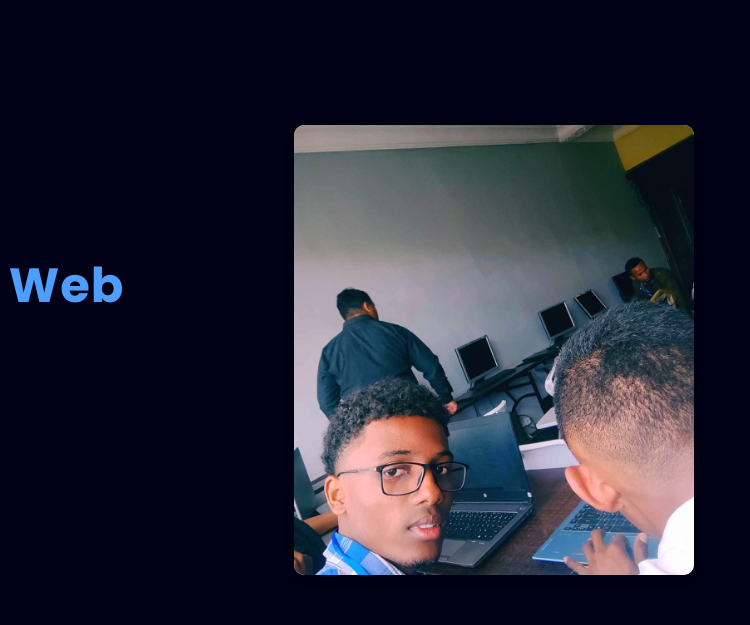
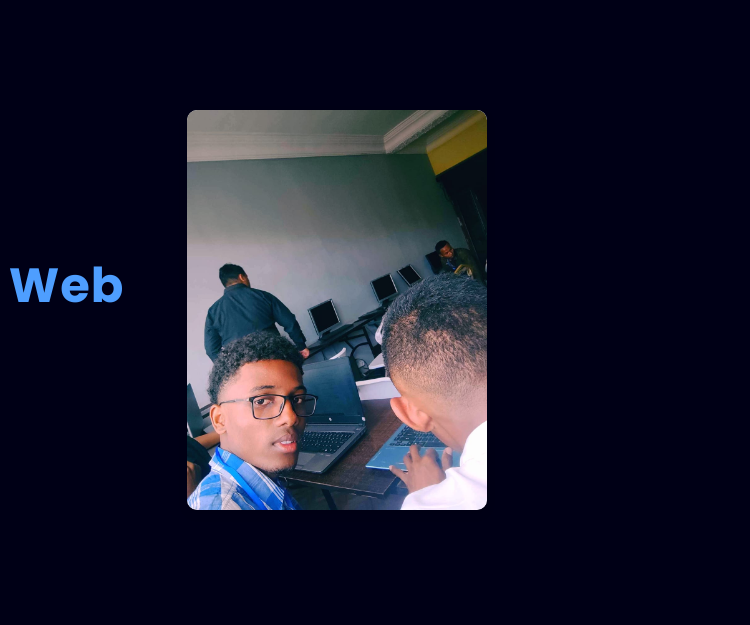
Before and after one commit to Jean-emeraldo/Portfolio, a website: page index.html in a window 1280 px wide. Shown: the part 90-715 px from the top of the page, 530-1280 px from the left. Drawn offline with nearby package versions, Linux system fonts and the light colour scheme.

Commit message:
reparation5.0 du css

```diff
--- a/style.css
+++ b/style.css
@@ -77,40 +77,43 @@ section{
     background-attachment: fixed;
 }
 .main .zao {
-    position: absolute;
-    top: 55%;
-    left: 80%;
-    transform: translate(-50%, -50%);
-    width: 80%;
-    max-width: 400px;
-    height: 450px;
+    position: relative; /* Position relative pour éviter les problèmes de placement */
+    margin: 0 auto; /* Centre horizontalement sur tous les écrans */
+    width: 100%; /* L'image occupe toute la largeur disponible */
+    max-width: 300px; /* Limite la largeur maximale sur les grands écrans */
+    height: auto; /* Ajuste automatiquement la hauteur en fonction de la largeur */
     background-color: #ccc;
-    border-radius: 10px;
-    box-shadow: 0 4px 10px rgba(0, 0, 0, 0.1);
-    overflow: hidden;
+    border-radius: 10px; /* Coins arrondis */
+    box-shadow: 0 4px 10px rgba(0, 0, 0, 0.1); /* Ombre légère */
+    overflow: hidden; /* Cache les débordements */
+    display: flex;
+    justify-content: center;
+    align-items: center;
 }
 
 .zao img {
-    width: 100%;
-    height: 100%;
-    object-fit: cover;
-    border-radius: 10px;
-    transition: transform 0.3s ease-in-out;
+    width: 100%; /* L'image occupe toute la largeur du conteneur */
+    height: auto; /* Maintient les proportions de l'image */
+    object-fit: cover; /* Assure que l'image couvre tout le conteneur */
+    border-radius: 10px; /* Coins arrondis */
+    transition: transform 0.3s ease-in-out; /* Animation fluide au survol */
 }
 
 .zao img:hover {
-    transform: scale(1.05);
+    transform: scale(1.05); /* Zoom léger au survol */
 }
-
 
 @media (max-width: 768px) {
     .main .zao {
-        width: 90%;
-        max-width: 350px;
+        max-width: 250px; /* Réduit la largeur maximale sur les tablettes */
     }
 }
 
-
+@media (max-width: 480px) {
+    .main .zao {
+        max-width: 200px; /* Réduit encore plus la largeur maximale sur les petits écrans */
+    }
+}
 
 .main .content{
     max-width: 800px;
```
